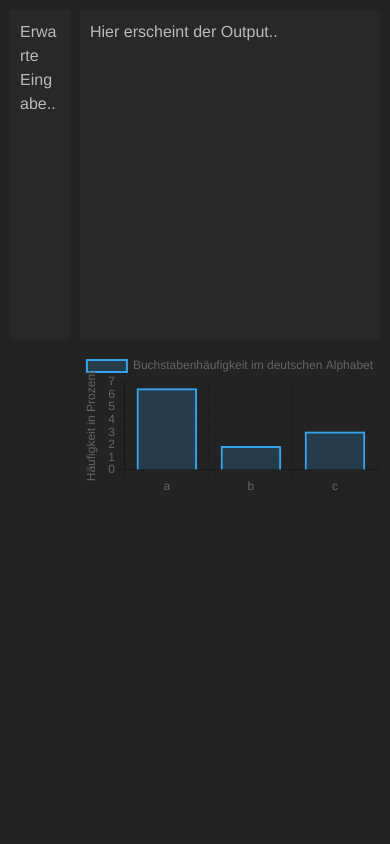
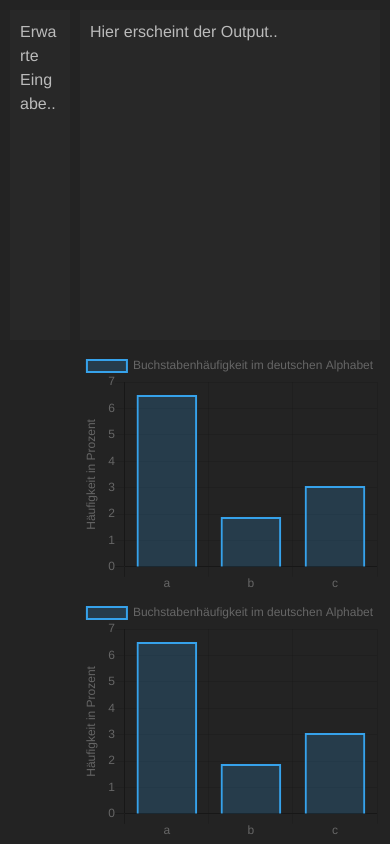
Before and after one commit to koenigscode/mono-sub, a Vue app: page / in a window 390 px wide. Built offline with nearby package versions, Linux system fonts and the light colour scheme.

Commit message:
make FrequencyRate responsive

```diff
--- a/src/App.vue
+++ b/src/App.vue
@@ -1,5 +1,5 @@
 <template>
-  <div id="app" class="h-full h-screen">
+  <div id="app" class="h-full h-screen max-h-screen">
     <div class="container-grid h-full">
       <textarea
         v-model="srcText"
@@ -17,11 +17,18 @@
       <div class="mapping-container">
         <char-mapping v-for="(c, i) in chars" :key="i" :label="c" @mappingChange="mappingChange"></char-mapping>
       </div>
-      <frequency-rate
-        label="Buchstabenhäufigkeit im deutschen Alphabet"
-        :labels="Object.keys(gerFreq)"
-        :values="Object.values(gerFreq)"
-      ></frequency-rate>
+      <div class="freq-container">
+        <frequency-rate
+          label="Buchstabenhäufigkeit im deutschen Alphabet"
+          :labels="Object.keys(gerFreq)"
+          :values="Object.values(gerFreq)"
+        ></frequency-rate>
+        <frequency-rate
+          label="Buchstabenhäufigkeit im deutschen Alphabet"
+          :labels="Object.keys(gerFreq)"
+          :values="Object.values(gerFreq)"
+        ></frequency-rate>
+      </div>
     </div>
   </div>
 </template>
@@ -98,9 +105,9 @@ textarea
   display grid
   grid-template-columns 1fr 1fr
   grid-template-rows 40% 60%
-  grid-gap 10px
+  grid-gap 1rem
   min-height 30rem
-  padding 10px
+  padding 1rem
 
 .mapping-container
   display grid
@@ -113,4 +120,9 @@ textarea
   @media (min-width 1200px)
     grid-template-columns 1fr 1fr 1fr 1fr 1fr 1fr 1fr
 
+.freq-container
+  display grid
+  grid-template-rows 50% 50%
+  column-gap 1rem
+
 </style>
--- a/src/components/FrequencyRate.vue
+++ b/src/components/FrequencyRate.vue
@@ -1,6 +1,6 @@
 <template>
-  <div ref="canvasWrapper">
-    <canvas ref="canvas"></canvas>
+  <div ref="canvasWrapper" class="h-full">
+    <canvas ref="canvas" class></canvas>
   </div>
 </template>
 
@@ -9,14 +9,7 @@ export default {
   name: "frequency-rate",
   props: ["label", "labels", "values"],
   methods: {
-    updateCanvas() {
-      let canvas = this.$refs.canvas;
-      let ctx = canvas.getContext("2d");
-      let canvasWrapper = this.$refs.canvasWrapper;
-
-      canvas.width = canvasWrapper.clientWidth;
-      ctx.clearRect(0, 0, canvas.width, canvas.height);
-
+    createChart(ctx) {
       let chart = new Chart(ctx, {
         type: "bar",
         data: {
@@ -32,6 +25,8 @@ export default {
           ]
         },
         options: {
+          responsive: true,
+          maintainAspectRatio: false,
           scales: {
             yAxes: [
               {
@@ -50,8 +45,7 @@ export default {
     }
   },
   mounted() {
-    this.updateCanvas();
-    window.addEventListener("resize", this.updateCanvas, false);
+    this.createChart(this.$refs.canvas.getContext("2d"));
   }
 };
 </script>
```
